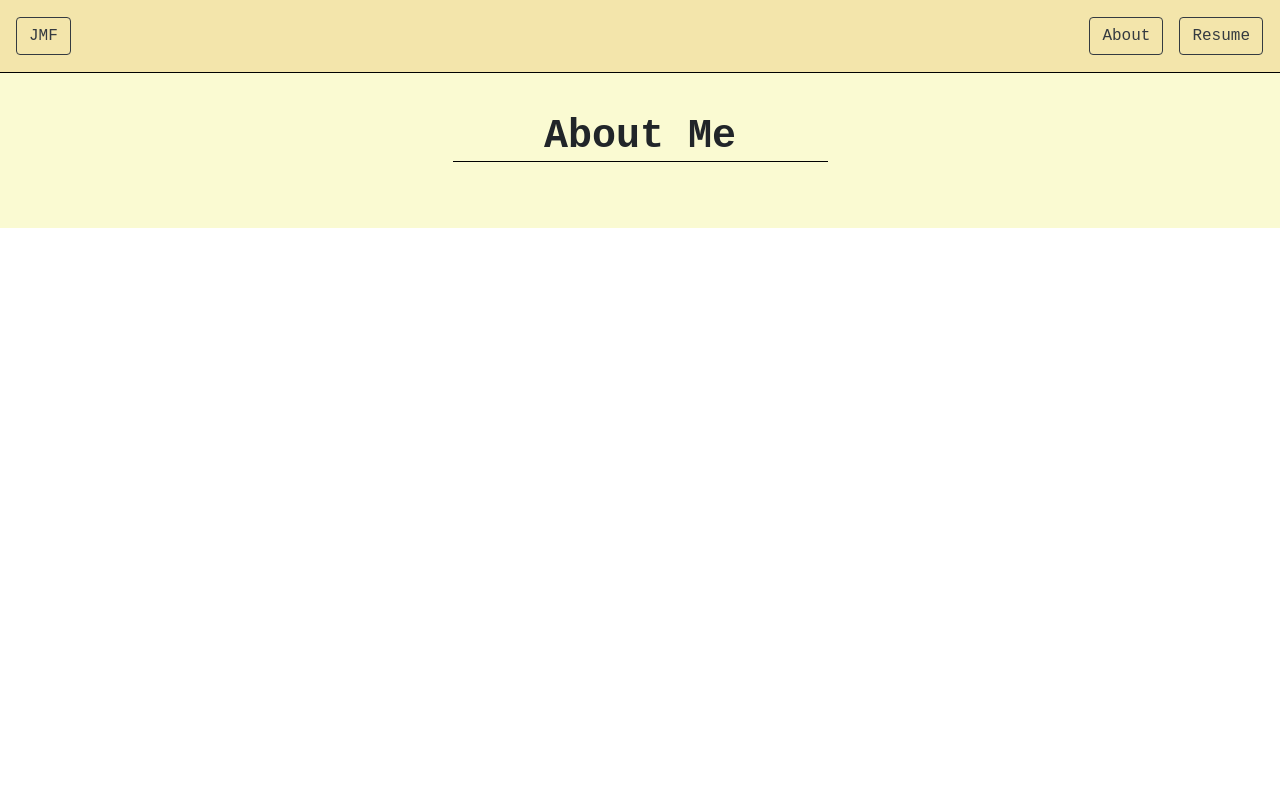
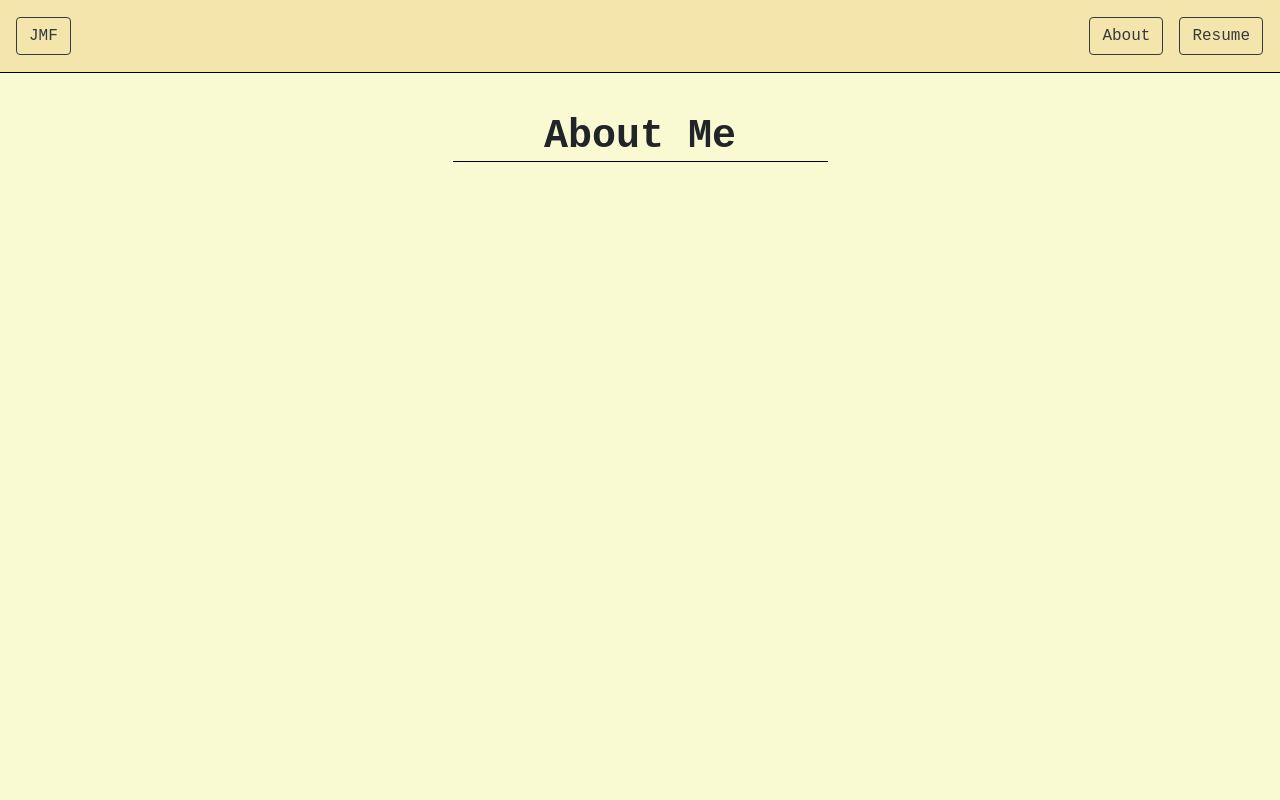
Before and after one commit to jackmford/personal-website, a Flask app: page /about/ in a window 1280 px wide. Run offline with Flask 2, Linux system fonts and the light colour scheme; some libraries are stand-ins or nearby versions.

Commit message:
background changes

```diff
--- a/static/css/index.css
+++ b/static/css/index.css
@@ -103,6 +103,10 @@ html, body{
   font-family: "Courier New", Courier, monospace;*/
 	margin: 0;
 	height: 100%;
+	width: 100%;
+}
+body{
+  background-color: #fafad2;
 }
 #mail-link{
 	position:relative;
```
